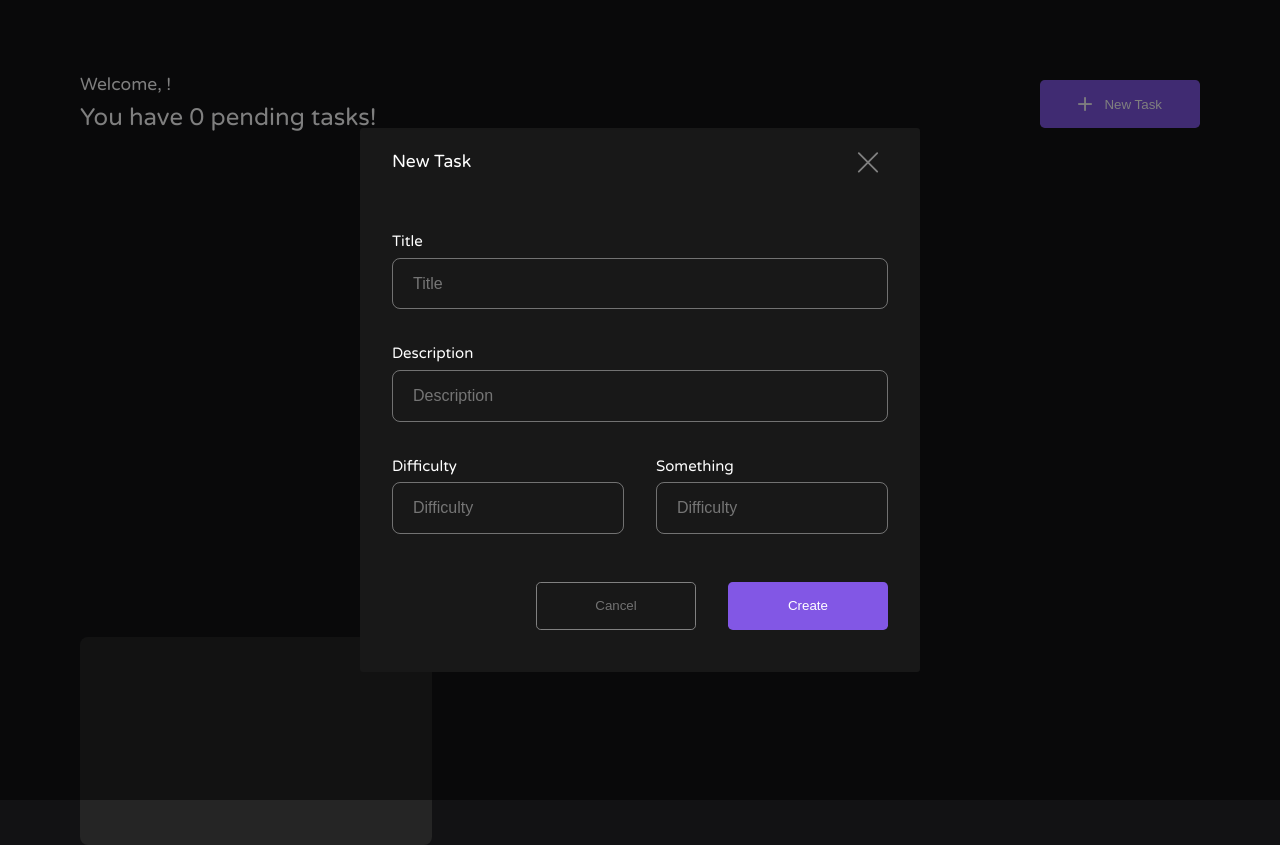
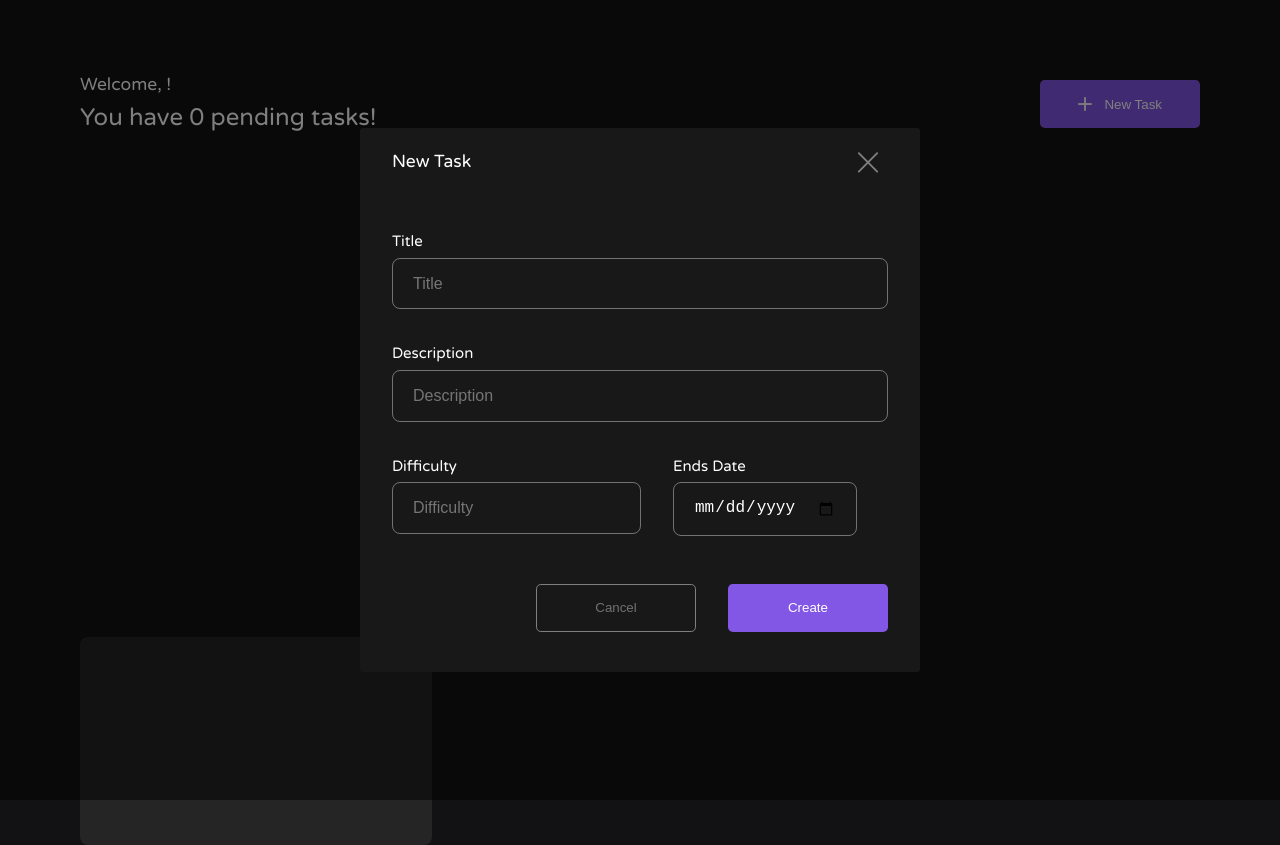
Before and after one commit to diogenesOliver/Task-s, a Vue app in the folder web/: page /task-s/1/1 in a window 1280 px wide. Both pictures are taken after a click on the button "New Task". Built offline with nearby package versions, Linux system fonts and the light colour scheme; no server answers; what @uiball/loaders would draw is missing.

Commit message:
feat: Adding a input type:date on modal

```diff
--- a/web/src/components/TaskPageComponent.vue
+++ b/web/src/components/TaskPageComponent.vue
@@ -48,8 +48,8 @@
                             </div>
 
                             <div class="form-control">
-                                <label for="something">Something</label>
-                                <input name="something" type="email" class="form-input" placeholder="Difficulty">
+                                <label for="something">Ends Date</label>
+                                <input type="date" class="form-input" />
                             </div>
 
                         </div>
```
